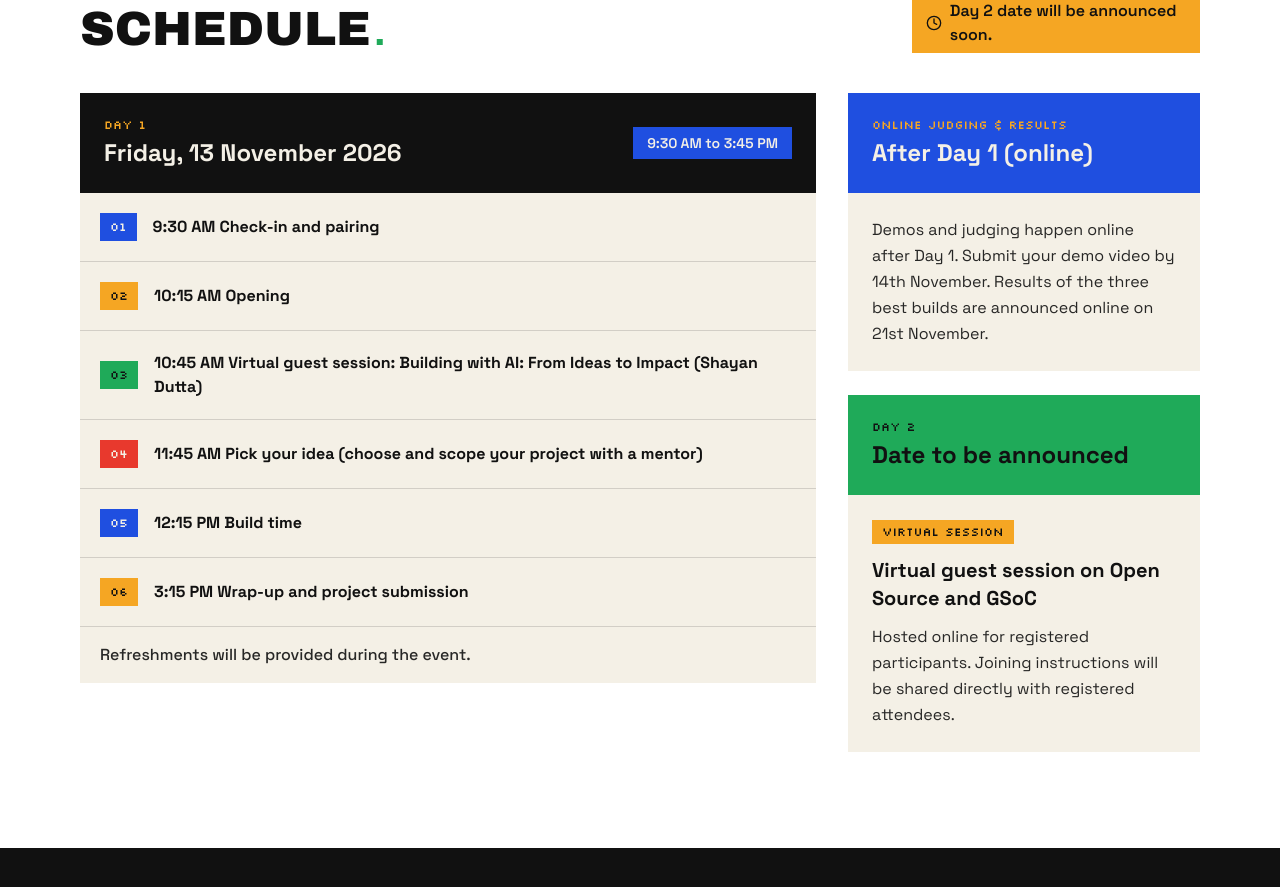
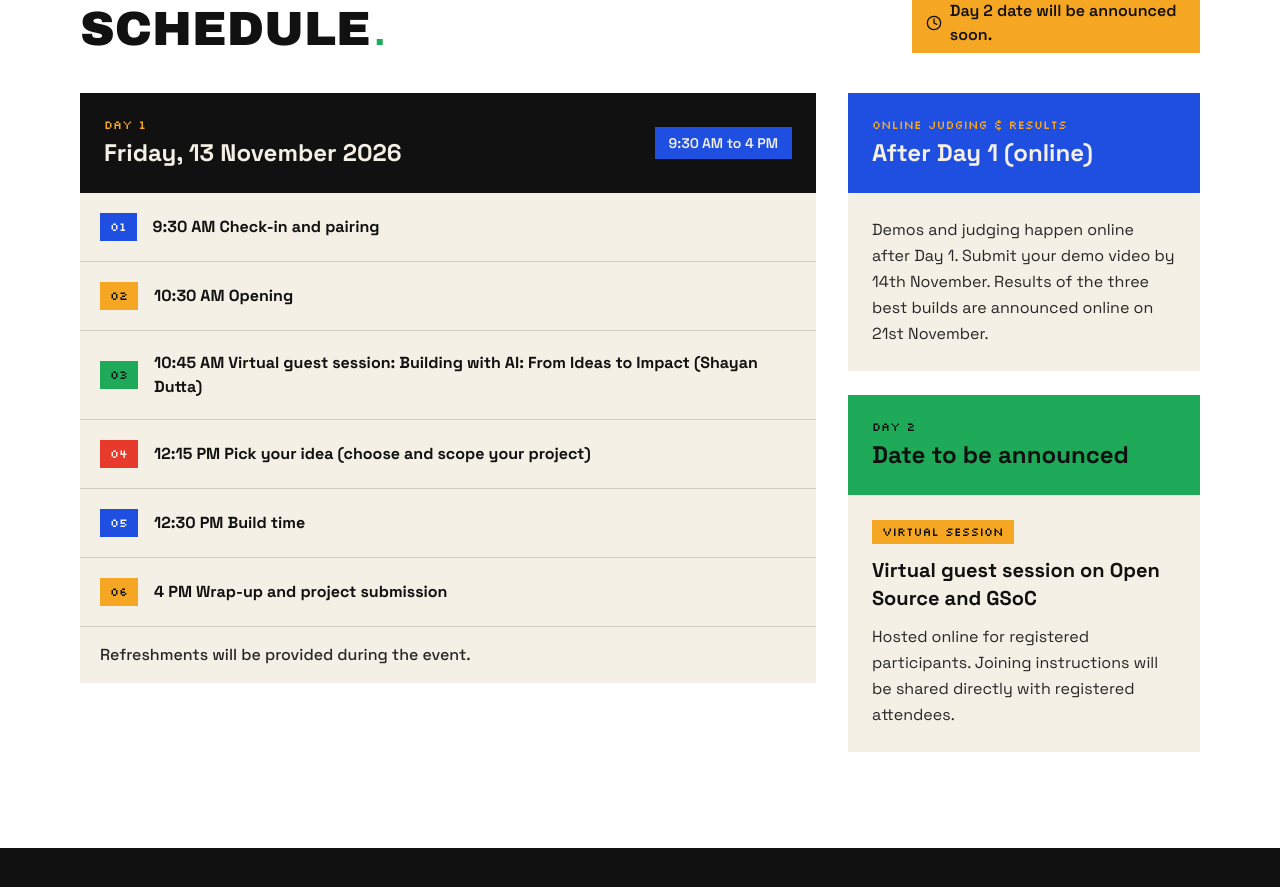
Before and after one commit to LastCoderPython/BuildWithAI_AnybodyCanCode, a Next.js app: page / in a window 1280 px wide. Shown: the part 4540-5427 px from the top of the page. Built offline with nearby package versions, Linux system fonts and the light colour scheme.

Commit message:
feat: update workshop schedule times
Adjust session timings to better accommodate the event flow and finalize the workshop end time.

```diff
--- a/app/page.tsx
+++ b/app/page.tsx
@@ -6,7 +6,7 @@ const CONFIG = {
     "Day 1: Friday, 13 November 2026 (9:30 AM start) | Day 2: Date to be announced",
   EVENT_DATE_ISO: "2026-11-13T09:30:00+05:30",
   DAY_1_DATE: "Friday, 13 November 2026",
-  DAY_1_TIME: "9:30 AM to 3:45 PM",
+  DAY_1_TIME: "9:30 AM to 4 PM",
   DAY_2_DATE: "Date to be announced",
   SCHEDULE_NOTE: "Day 2 date will be announced soon.",
   VENUE:
@@ -281,7 +281,7 @@ const DAY_1_SCHEDULE = [
   },
   {
     step: '02',
-    title: '10:15 AM Opening',
+    title: '10:30 AM Opening',
     accent: '#F5A623',
   },
   {
@@ -292,17 +292,17 @@ const DAY_1_SCHEDULE = [
   },
   {
     step: '04',
-    title: '11:45 AM Pick your idea (choose and scope your project with a mentor)',
+    title: '12:15 PM Pick your idea (choose and scope your project)',
     accent: '#E8392D',
   },
   {
     step: '05',
-    title: '12:15 PM Build time',
+    title: '12:30 PM Build time',
     accent: '#1F4FE0',
   },
   {
     step: '06',
-    title: '3:15 PM Wrap-up and project submission',
+    title: '4 PM Wrap-up and project submission',
     accent: '#F5A623',
   },
 ];
```
